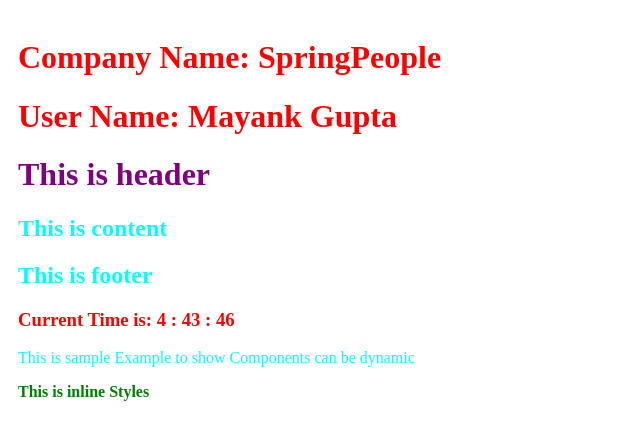
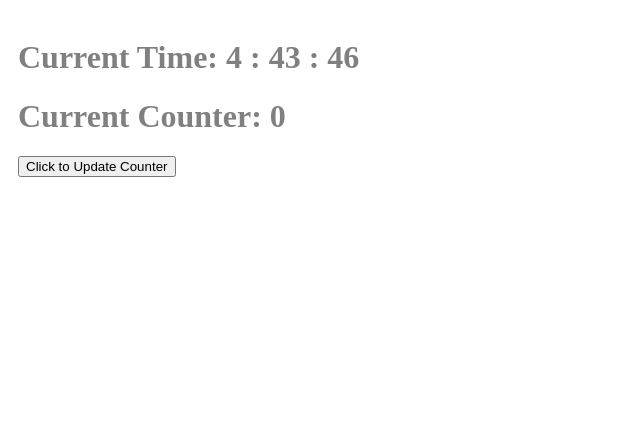
Before and after one commit to fykidwai/employee-management, an Angular app: page / in a window 1280 px wide. Shown: the top 440 px of the page, without its empty margins (0-640 px from the left). Built offline with nearby package versions, Linux system fonts and the light colour scheme.

Commit message:
added new component for event-binding

```diff
--- a/src/app/app.module.ts
+++ b/src/app/app.module.ts
@@ -4,6 +4,7 @@ import { ContainerComponent } from "./companyPage/containerComponent/container.c
 import { ContentComponent } from "./companyPage/contentComponent/content.component";
 import { FooterComponent } from "./companyPage/footerComponent/footer.component";
 import { HeaderComponent } from "./companyPage/header/header.component";
+import { EventBindingComponent } from './containers/event-binding/event-binding.component';
 
 
 
@@ -12,7 +13,7 @@ import { HeaderComponent } from "./companyPage/header/header.component";
  */
 @NgModule({
     imports: [BrowserModule], // modules dependencies
-    declarations: [ContainerComponent, HeaderComponent, FooterComponent,ContentComponent], // Used to register components/services
-    bootstrap: [ContainerComponent] // container required at startup
+    declarations: [ContainerComponent, HeaderComponent, FooterComponent, ContentComponent, EventBindingComponent], // Used to register components/services
+    bootstrap: [EventBindingComponent] // container required at startup
 })
 export class AppModule { }
--- /dev/null
+++ b/src/app/containers/event-binding/event-binding.component.css
@@ -0,0 +1,3 @@
+h1, h2 {
+    color: grey;
+}
--- /dev/null
+++ b/src/app/containers/event-binding/event-binding.component.html
@@ -0,0 +1,5 @@
+<h1>Current Time: {{currentTime}}</h1>
+<h1>Current Counter: {{currentCount}}</h1>
+<!-- Events are captured by writing the event in parenthesis.
+    For eg here click is written to capture the button click event-->
+<input type="button" value="Click to Update Counter" (click)="incrementCounter()" />
--- /dev/null
+++ b/src/app/containers/event-binding/event-binding.component.ts
@@ -0,0 +1,25 @@
+import { Component, OnInit } from '@angular/core';
+
+@Component({
+  selector: 'app-event-binding',
+  templateUrl: './event-binding.component.html',
+  styleUrls: ['./event-binding.component.css']
+})
+export class EventBindingComponent {
+  currentTime: string = "";
+  currentCount: number = 0;
+
+  constructor() {
+    setInterval(() => {
+      this.getTime();
+    }, 1000)
+  }
+
+  getTime() {
+    this.currentTime = `${new Date().getHours()} : ${new Date().getMinutes()} : ${new Date().getSeconds()}`;
+  }
+
+  incrementCounter() {
+    this.currentCount = this.currentCount + 1;
+  }
+}
--- a/src/index.html
+++ b/src/index.html
@@ -1,9 +1,12 @@
 <!DOCTYPE html>
 <html>
     <head>
-        <title>Getting started with Angular</title>
+        <title>Getting Started with Angular</title>
     </head>
+
     <body id="container-main">
-        <container-component />
+        <div>
+            <app-event-binding></app-event-binding>
+        </div>
     </body>
 </html>
```
Also changed, not shown: 1 other file (tests, documents, lock files or other folders).
